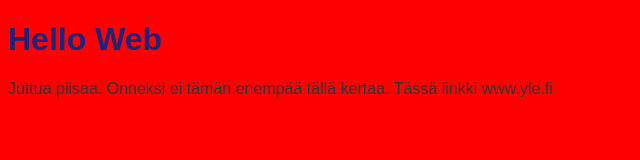
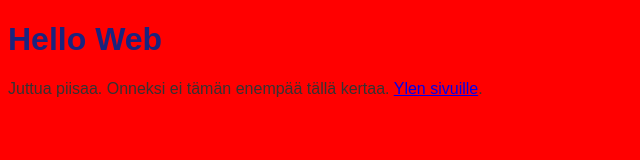
Before and after one commit to JuttaB/WebDev25, a plain HTML site: page task-a/index.html in a window 1280 px wide. Shown: the whole page, without its empty margins (0-640 px from the left). Drawn offline with Linux system fonts and the light colour scheme.

Commit message:
Commit made from VS Code Azure Static Web Apps

```diff
--- a/task-a/index.html
+++ b/task-a/index.html
@@ -8,7 +8,7 @@
 <body>
   <h1>Hello Web</h1>
   <p>Juttua piisaa. Onneksi ei tämän enempää tällä kertaa.
-    Tässä linkki <a>www.yle.fi</a>
+    <a href="https://www.yle.fi">Ylen sivuille</a>.
   </p>
 </body>
 </html>
```
